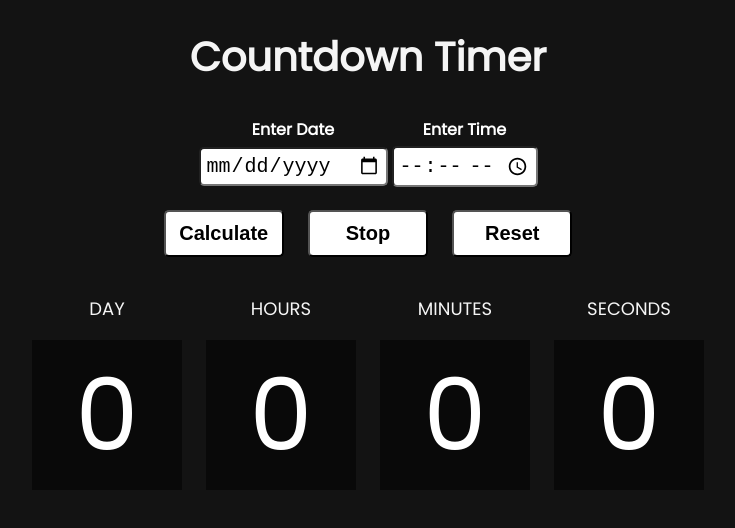
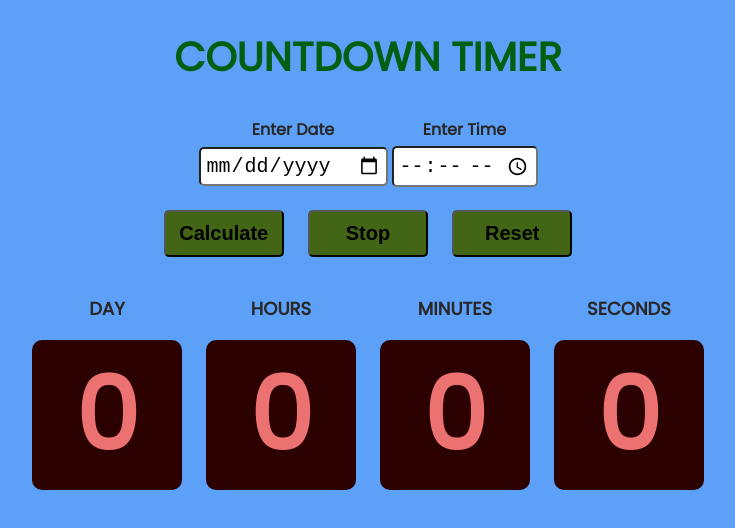
Before and after one commit to priyanka0815/countdown-timer, a plain HTML site: page index.html in a window 1280 px wide. Shown: the whole page, without its empty margins (272-1007 px from the left). Drawn offline with Linux system fonts and the light colour scheme.

Commit message:
Update style.css

```diff
--- a/style.css
+++ b/style.css
@@ -2,13 +2,14 @@
 
 body{
     text-align: center;
-    background-color: #131313;
+    background-color: rgb(92, 160, 248);
     font-family: 'Poppins', sans-serif;
 }
 
 h1{
-    color: #f5f5f5;
+    color: #025f11;
     font-size: 40px;
+    text-transform: uppercase;
 }
 
 table{
@@ -16,7 +17,8 @@ table{
 }
 
 th{
-    color: #ffffff;
+    color: #292626;
+    font-weight: bold;
 }
 
 input{
@@ -30,25 +32,35 @@ button{
     margin: 20px 10px;
     padding: 10px;
     font-size: 20px;
-    background-color: #FFFFFF;
+    background-color: #436616;
     border-radius: 5px;
     font-weight: 600;
+}
+button:hover{
+    cursor: pointer;
+    color: yellowgreen;
 }
 
 .countdown{
     display: flex;
     justify-content: center;
+    font-weight: bold;
 }
 
 .heading{
-    color: #f5f5f5;
+    color: #292626;
     font-size: 18px;
 }
 
 .time{
-    background-color: #090909;
-    color: #ffffff;
+    background-color: rgb(44, 1, 1);
+    color: #ec7272;
     font-size: 100px;
     width: 150px;
     margin: 0 12px;
+    border-radius: 10px;
 }
+.time:hover{
+    cursor: pointer;
+    color: yellowgreen;
+}
```
